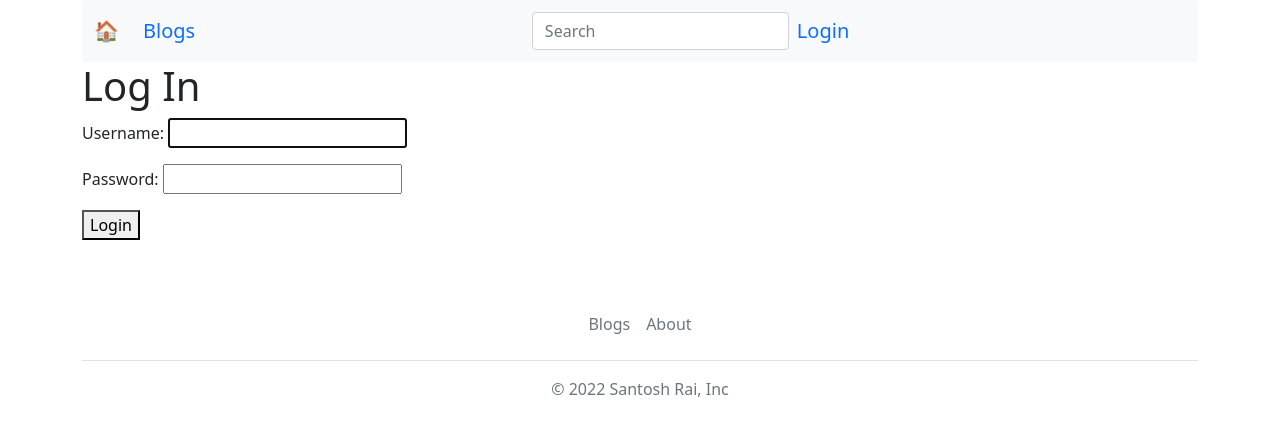
After one commit to santoshrai55/django_crud_practice, a Django app: page /accounts/login/ in a window 1280 px wide. The commit adds this page. Shown: the top 436 px of the page. Run offline with Django 4.2, Linux system fonts and the light colour scheme; parts of the project's set-up code (start-up, migrations or seed data) failed here and were passed over.

Commit message:
creates templates for registrations and added required urls in project settings

```diff
--- a/DjangoCRUD/settings.py
+++ b/DjangoCRUD/settings.py
@@ -26,7 +26,7 @@ SECRET_KEY = 'django-insecure-vg^9f3j_+(gpl74cjhbq)s&)#$jsxys5nyfhue)(eq3cf-br^7
 DEBUG = True
 
 ALLOWED_HOSTS = []
-
+LOGIN_REDIRECT_URL = "/profile"
 
 # Application definition
 
--- a/DjangoCRUD/urls.py
+++ b/DjangoCRUD/urls.py
@@ -21,5 +21,6 @@ from django.conf import settings
 urlpatterns = [
     path('', include('crud_app.urls')),
     path('admin/', admin.site.urls),
+    path("accounts/", include("django.contrib.auth.urls")),
 ]
 urlpatterns += static(settings.MEDIA_URL, document_root=settings.MEDIA_ROOT)
--- /dev/null
+++ b/crud_app/templates/registration/login.html
@@ -0,0 +1,6 @@
+{% extends "base.html" %} {% block header-footer %} {% if user.authenticated %} You are already logged in! {% else %}
+<div class="container">
+    <h1>Log In</h1>
+    <form action="" method="post"> {% csrf_token %} {{form.as_p}} <button type="submit">Login</button>
+    </form>
+</div> {% endif %} {% endblock header-footer %}
--- a/templates/base.html
+++ b/templates/base.html
@@ -35,7 +35,7 @@
                             <a class="nav-link nav-info" href="{% url 'crud_app:profile' %}">{{user.first_name}}'s
                                 Profile</a>
                         </li> {% else %} <li class="nav-item">
-                            <a class="nav-link nav-info" href="{% url 'crud_app:newblog' %}">Login</a>
+                            <a class="nav-link nav-info" href="{% url 'login' %}">Login</a>
                         </li> {% endif %} </ul>
                 </div>
             </div>
```
